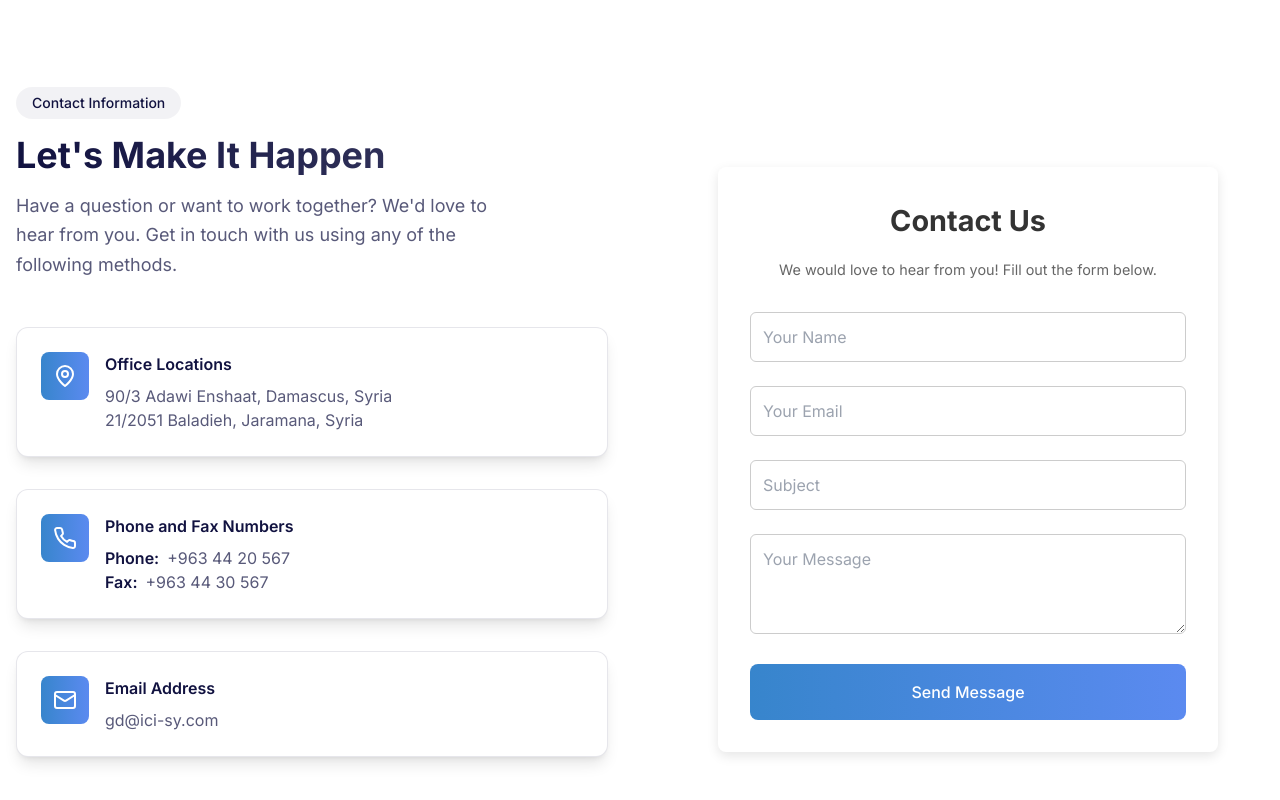
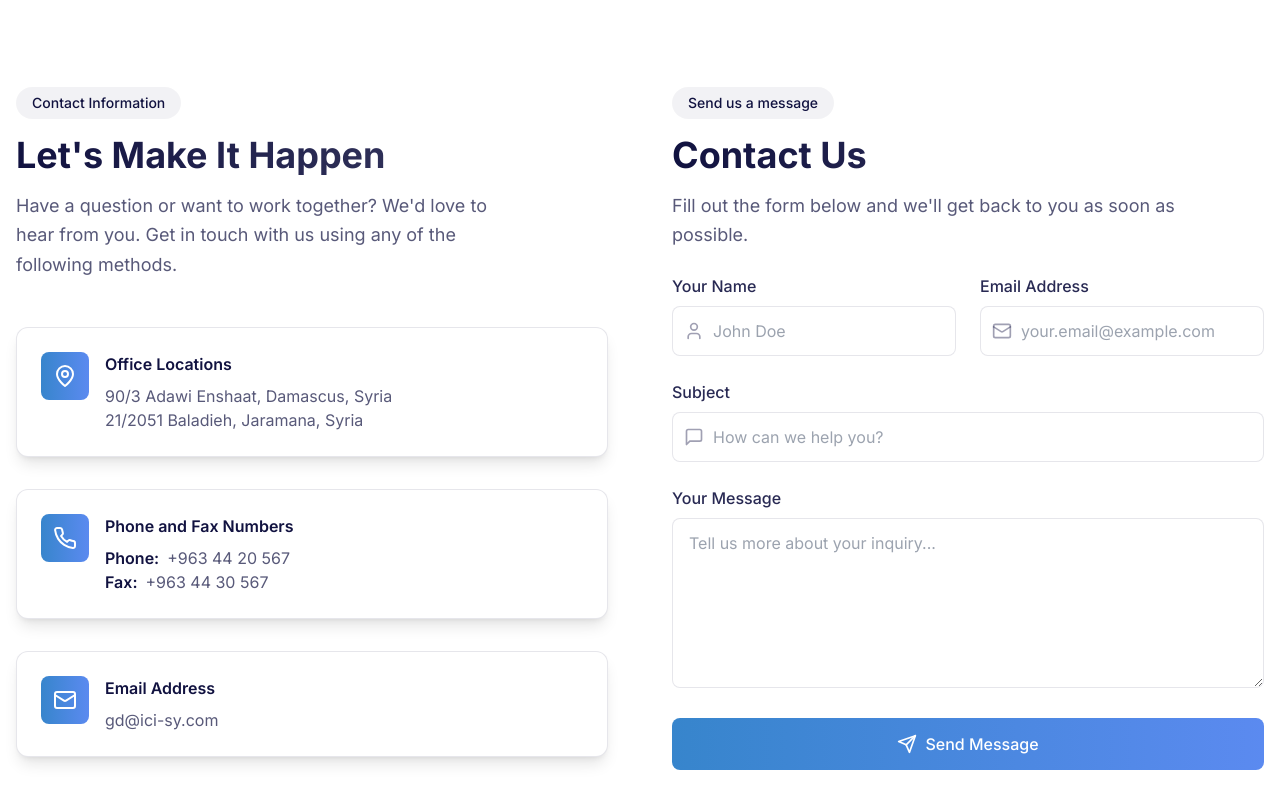
Before and after one commit to Benon-99/IC-and-I, a Next.js app: page /contact in a window 1280 px wide. Shown: the part 500-1300 px from the top of the page. Built offline with nearby package versions, Linux system fonts and the light colour scheme; no server answers.

Commit message:
contact us

```diff
--- a/components/contact/ContactForm.tsx
+++ b/components/contact/ContactForm.tsx
@@ -1,9 +1,12 @@
+"use client";
+
 import { yupResolver } from "@hookform/resolvers/yup";
 import axios from "axios";
-import React from "react";
+import React, { useState, useEffect } from "react";
 import { useForm } from "react-hook-form";
-import styled from "styled-components";
 import * as Yup from "yup";
+import { motion } from "framer-motion";
+import { Send, User, Mail, MessageSquare, AlertCircle, CheckCircle, Loader } from "lucide-react";
 
 // Define form data type
 interface FormData {
@@ -14,6 +17,71 @@ interface FormData {
 }
 
 const ContactForm: React.FC = () => {
+  // State to store the API base URL
+  const [apiBaseUrl, setApiBaseUrl] = useState('');
+
+  // Detect the current environment when the component mounts
+  useEffect(() => {
+    const isLocalhost =
+      window.location.hostname === 'localhost' ||
+      window.location.hostname === '127.0.0.1';
+
+    // Try different server ports in order - the first one that responds will be used
+    const tryServerPorts = async () => {
+      // Default port configurations to try
+      const serverPorts = ['3002', '3001', '3000'];
+
+      if (!isLocalhost) {
+        // In production, use relative URL
+        setApiBaseUrl('');
+        console.log('API Base URL set to: (relative URL for production)');
+        return;
+      }
+
+      // In local development, try each port
+      for (const port of serverPorts) {
+        try {
+          const testUrl = `http://localhost:${port}/api/health`;
+          console.log(`Testing server connection at: ${testUrl}`);
+
+          // Try to connect with a short timeout
+          const response = await fetch(testUrl, {
+            method: 'GET',
+            mode: 'cors',
+            signal: AbortSignal.timeout(2000) // 2 second timeout
+          });
+
+          if (response.ok) {
+            const baseUrl = `http://localhost:${port}`;
+            setApiBaseUrl(baseUrl);
+            console.log(`Server found! API Base URL set to: ${baseUrl}`);
+            return;
+          }
+        } catch (error) {
+          console.log(`Server not available at port ${port}`);
+        }
+      }
+
+      // If no server responds, use the default
+      const defaultPort = '3002';
+      const fallbackUrl = `http://localhost:${defaultPort}`;
+      setApiBaseUrl(fallbackUrl);
+      console.log(`No servers responded. Using default: ${fallbackUrl}`);
+    };
+
+    tryServerPorts();
+  }, []);
+
+  const [notification, setNotification] = useState<{
+    visible: boolean;
+    type: "success" | "error" | "loading";
+    message: string;
+  }>({
+    visible: false,
+    type: "success",
+    message: "",
+  });
+
   const validationSchema = Yup.object({
     name: Yup.string()
       .min(2, "Name must be at least 2 characters")
@@ -41,175 +109,272 @@ const ContactForm: React.FC = () => {
   // Form submission handler
   const onSubmit = async (data: FormData) => {
     try {
-      // Send data to backend
-      await axios.post("http://localhost:3001/api/send-email", data);
-      // alert("Email sent successfully!");
+      // Show loading state
+      setNotification({
+        visible: true,
+        type: "loading",
+        message: "Sending your message, please wait...",
+      });
+
+      // Log submission attempt
+      console.log(`Submitting form to: ${apiBaseUrl}/api/contact`);
+
+      // Send request with a longer timeout for email processing
+      const response = await axios({
+        method: 'post',
+        url: `${apiBaseUrl}/api/contact`,
+        data: data,
+        headers: {
+          'Content-Type': 'application/json',
+        },
+        timeout: 60000 // Increase timeout to 60 seconds for email processing
+      });
+
+      console.log('Form submission response:', response.data);
+
+      // Show success notification
+      setNotification({
+        visible: true,
+        type: "success",
+        message: response.data.message || "Message sent successfully!",
+      });
+
+      // Hide notification after 5 seconds
+      setTimeout(() => {
+        setNotification((prev) => ({ ...prev, visible: false }));
+      }, 5000);
+
+      // Reset form
       reset();
-    } catch (error) {
-      console.error("Error sending email:", error);
-      alert("Failed to send the email. Please try again.");
+
+    } catch (error: any) {
+      console.error("Form submission error:", {
+        message: error.message,
+        status: error.response?.status,
+        data: error.response?.data
+      });
+
+      // Show error notification
+      setNotification({
+        visible: true,
+        type: "error",
+        message: error.response?.data?.message || "Failed to send message. Please try again.",
+      });
+
+      // Hide notification after 5 seconds
+      setTimeout(() => {
+        setNotification((prev) => ({ ...prev, visible: false }));
+      }, 5000);
+    }
+  };
+
+  // Animation variants
+  const containerVariants = {
+    hidden: { opacity: 0 },
+    visible: {
+      opacity: 1,
+      transition: {
+        staggerChildren: 0.1
+      }
+    }
+  };
+
+  const itemVariants = {
+    hidden: { opacity: 0, y: 20 },
+    visible: {
+      opacity: 1,
+      y: 0,
+      transition: { duration: 0.5 }
     }
   };
 
   return (
-    <Container>
-      <FormWrapper onSubmit={handleSubmit(onSubmit)}>
-        <Title>Contact Us</Title>
-        <Description>
-          We would love to hear from you! Fill out the form below.
-        </Description>
+    <motion.div
+      variants={containerVariants}
+      initial="hidden"
+      animate="visible"
+      className="space-y-6"
+    >
+      <motion.div variants={itemVariants} className="space-y-4">
+        <span className="px-4 py-1.5 rounded-full text-sm font-medium bg-[#111240]/5 text-[#111240] backdrop-blur-sm inline-block">
+          Send us a message
+        </span>
+        <h2 className="text-4xl font-bold bg-gradient-to-r from-[#111240] via-[#111240]/90 to-[#111240]/80 bg-clip-text text-transparent">
+          Contact Us
+        </h2>
+        <p className="text-[#111240]/70 text-lg leading-relaxed max-w-lg">
+          Fill out the form below and we'll get back to you as soon as possible.
+        </p>
+      </motion.div>
 
-        <InputWrapper>
-          <Input
+      {notification.visible && (
+        <motion.div
+          initial={{ opacity: 0, y: -10 }}
+          animate={{ opacity: 1, y: 0 }}
+          exit={{ opacity: 0, y: -10 }}
+          className={`p-4 rounded-lg flex items-center space-x-3 ${
+            notification.type === "success"
+              ? "bg-gradient-to-r from-green-500/10 to-green-600/10 text-green-600 border border-green-500/20"
+              : notification.type === "error"
+              ? "bg-gradient-to-r from-red-500/10 to-red-600/10 text-red-600 border border-red-500/20"
+              : "bg-gradient-to-r from-[#3785CC]/10 to-[#5B8AF0]/10 text-[#111240] border border-[#3785CC]/20"
+          }`}
+        >
+          {notification.type === "loading" && (
+            <Loader className="w-5 h-5 animate-spin" />
+          )}
+          {notification.type === "success" && (
+            <CheckCircle className="w-5 h-5" />
+          )}
+          {notification.type === "error" && (
+            <AlertCircle className="w-5 h-5" />
+          )}
+          <span className="font-medium">{notification.message}</span>
+        </motion.div>
+      )}
+
+      <motion.form
+        variants={containerVariants}
+        onSubmit={handleSubmit(onSubmit)}
+        className="space-y-6"
+      >
+        <div className="grid grid-cols-1 md:grid-cols-2 gap-6">
+          <motion.div variants={itemVariants} className="space-y-2">
+            <label htmlFor="name" className="text-[#111240]/90 font-medium block">
+              Your Name
+            </label>
+            <div className="relative">
+              <div className="absolute left-3 top-1/2 -translate-y-1/2 text-[#111240]/40">
+                <User className="w-5 h-5" />
+              </div>
+              <input
+                id="name"
                 type="text"
-            placeholder="Your Name"
                 {...register("name")}
-            isError={!!errors.name}
+                placeholder="John Doe"
+                className={`w-full py-3 pl-10 pr-4 rounded-lg bg-white border ${
+                  errors.name
+                    ? "border-red-300 focus:border-red-500 focus:ring focus:ring-red-200"
+                    : "border-[#111240]/10 focus:border-[#3785CC] focus:ring focus:ring-[#3785CC]/20"
+                } outline-none transition-all duration-200`}
               />
-          {errors.name && <Error>{errors.name.message}</Error>}
-        </InputWrapper>
+            </div>
+            {errors.name && (
+              <p className="text-red-500 text-sm mt-1 flex items-center">
+                <AlertCircle className="w-4 h-4 mr-1" />
+                {errors.name.message}
+              </p>
+            )}
+          </motion.div>
 
-        <InputWrapper>
-          <Input
+          <motion.div variants={itemVariants} className="space-y-2">
+            <label htmlFor="email" className="text-[#111240]/90 font-medium block">
+              Email Address
+            </label>
+            <div className="relative">
+              <div className="absolute left-3 top-1/2 -translate-y-1/2 text-[#111240]/40">
+                <Mail className="w-5 h-5" />
+              </div>
+              <input
+                id="email"
                 type="email"
-            placeholder="Your Email"
                 {...register("email")}
-            isError={!!errors.email}
+                placeholder="your.email@example.com"
+                className={`w-full py-3 pl-10 pr-4 rounded-lg bg-white border ${
+                  errors.email
+                    ? "border-red-300 focus:border-red-500 focus:ring focus:ring-red-200"
+                    : "border-[#111240]/10 focus:border-[#3785CC] focus:ring focus:ring-[#3785CC]/20"
+                } outline-none transition-all duration-200`}
               />
-          {errors.email && <Error>{errors.email.message}</Error>}
-        </InputWrapper>
+            </div>
+            {errors.email && (
+              <p className="text-red-500 text-sm mt-1 flex items-center">
+                <AlertCircle className="w-4 h-4 mr-1" />
+                {errors.email.message}
+              </p>
+            )}
+          </motion.div>
+        </div>
 
-        <InputWrapper>
-          <Input
+        <motion.div variants={itemVariants} className="space-y-2">
+          <label htmlFor="subject" className="text-[#111240]/90 font-medium block">
+            Subject
+          </label>
+          <div className="relative">
+            <div className="absolute left-3 top-1/2 -translate-y-1/2 text-[#111240]/40">
+              <MessageSquare className="w-5 h-5" />
+            </div>
+            <input
+              id="subject"
               type="text"
-            placeholder="Subject"
               {...register("subject")}
-            isError={!!errors.subject}
+              placeholder="How can we help you?"
+              className={`w-full py-3 pl-10 pr-4 rounded-lg bg-white border ${
+                errors.subject
+                  ? "border-red-300 focus:border-red-500 focus:ring focus:ring-red-200"
+                  : "border-[#111240]/10 focus:border-[#3785CC] focus:ring focus:ring-[#3785CC]/20"
+              } outline-none transition-all duration-200`}
             />
-          {errors.subject && <Error>{errors.subject.message}</Error>}
-        </InputWrapper>
+          </div>
+          {errors.subject && (
+            <p className="text-red-500 text-sm mt-1 flex items-center">
+              <AlertCircle className="w-4 h-4 mr-1" />
+              {errors.subject.message}
+            </p>
+          )}
+        </motion.div>
 
-        <InputWrapper>
-          <Textarea
-            placeholder="Your Message"
+        <motion.div variants={itemVariants} className="space-y-2">
+          <label htmlFor="message" className="text-[#111240]/90 font-medium block">
+            Your Message
+          </label>
+          <textarea
+            id="message"
             {...register("message")}
-            isError={!!errors.message}
+            rows={6}
+            placeholder="Tell us more about your inquiry..."
+            className={`w-full py-3 px-4 rounded-lg bg-white border ${
+              errors.message
+                ? "border-red-300 focus:border-red-500 focus:ring focus:ring-red-200"
+                : "border-[#111240]/10 focus:border-[#3785CC] focus:ring focus:ring-[#3785CC]/20"
+            } outline-none transition-all duration-200`}
           />
-          {errors.message && <Error>{errors.message.message}</Error>}
-        </InputWrapper>
+          {errors.message && (
+            <p className="text-red-500 text-sm mt-1 flex items-center">
+              <AlertCircle className="w-4 h-4 mr-1" />
+              {errors.message.message}
+            </p>
+          )}
+        </motion.div>
 
-        <Button type="submit" disabled={isSubmitting}>
-          {isSubmitting ? "Sending..." : "Send Message"}
-        </Button>
-      </FormWrapper>
-    </Container>
+        <motion.div variants={itemVariants}>
+          <motion.button
+            type="submit"
+            disabled={isSubmitting}
+            whileHover={{ scale: 1.02 }}
+            whileTap={{ scale: 0.98 }}
+            className={`w-full py-3.5 px-6 rounded-lg font-medium text-white flex items-center justify-center space-x-2 transition-all duration-300 ${
+              isSubmitting
+                ? "bg-[#111240]/70 cursor-not-allowed"
+                : "bg-gradient-to-r from-[#3785CC] to-[#5B8AF0] hover:shadow-lg hover:shadow-[#3785CC]/20"
+            }`}
+          >
+            {isSubmitting ? (
+              <>
+                <Loader className="w-5 h-5 animate-spin" />
+                <span>Sending...</span>
+              </>
+            ) : (
+              <>
+                <Send className="w-5 h-5" />
+                <span>Send Message</span>
+              </>
+            )}
+          </motion.button>
+        </motion.div>
+      </motion.form>
+    </motion.div>
   );
 };
 
 export default ContactForm;
-
-// Styled-components for design (same as before)
-const Container = styled.div`
-  display: flex;
-  justify-content: center;
-  align-items: center;
-  min-height: 50vh;
-  background-color: transparent;
-  padding: 2rem;
-  margin-bottom: 60px;
-`;
-
-const FormWrapper = styled.form`
-  background: #ffffff;
-  max-width: 500px;
-  width: 100%;
-  padding: 2rem;
-  border-radius: 8px;
-  box-shadow: 0 4px 12px rgba(0, 0, 0, 0.1);
-`;
-
-const Title = styled.h2`
-  font-size: 1.8rem;
-  font-weight: 700;
-  margin-bottom: 1rem;
-  color: #333333;
-  text-align: center;
-`;
-
-const Description = styled.p`
-  font-size: 0.9rem;
-  margin-bottom: 2rem;
-  color: #666666;
-  text-align: center;
-`;
-
-const InputWrapper = styled.div`
-  margin-bottom: 1.5rem;
-`;
-
-const Input = styled.input<{ isError?: boolean }>`
-  width: 100%;
-  padding: 0.75rem;
-  border: 1px solid ${({ isError }) => (isError ? "#ff4d4f" : "#cccccc")};
-  border-radius: 6px;
-  font-size: 1rem;
-  outline: none;
-  background: ${({ isError }) => (isError ? "#ffeef0" : "#ffffff")};
-
-  &:focus {
-    border-color: ${({ isError }) => (isError ? "#ff4d4f" : "#9c3aaf")};
-  }
-`;
-
-const Textarea = styled.textarea<{ isError?: boolean }>`
-  width: 100%;
-  padding: 0.75rem;
-  border: 1px solid ${({ isError }) => (isError ? "#ff4d4f" : "#cccccc")};
-  border-radius: 6px;
-  font-size: 1rem;
-  outline: none;
-  min-height: 100px;
-  background: ${({ isError }) => (isError ? "#ffeef0" : "#ffffff")};
-
-  &:focus {
-    border-color: ${({ isError }) => (isError ? "#ff4d4f" : "#9c3aaf")};
-  }
-`;
-
-const Error = styled.div`
-  color: #ff4d4f;
-  font-size: 0.875rem;
-  margin-top: 0.25rem;
-`;
-
-const Button = styled.button`
-  width: 100%; /* Full width */
-  padding: 1rem 2rem; /* Padding similar to */
-  font-size: 1rem; /* Font size */
-  font-weight: 500; /* Font medium */
-  color: #ffffff; /* Text color */
-  background: linear-gradient(
-    to right,
-    #3785cc,
-    #5b8af0
-  ); /* Gradient background */
-  border: none; /* No border */
-  border-radius: 0.5rem; /* Rounded corners similar to  */
-  display: inline-flex; /* Inline flex for proper alignment */
-  align-items: center; /* Center items vertically */
-  justify-content: center; /* Center items horizontally */
-  gap: 0.5rem; /* Spacing between items similar to  */
-  cursor: pointer; /* Pointer cursor on hover */
-  box-shadow: 0 0 0 transparent; /* Initial shadow */
-  transition: all 0.3s ease; /* Smooth transition */
-
-  &:hover {
-    box-shadow: 0 4px 10px rgba(55, 133, 204, 0.2); /* Shadow on hover */
-  }
-
-  &:disabled {
-    background: #cccccc; /* Disabled background color */
-    cursor: not-allowed; /* Disabled cursor */
-    box-shadow: none; /* Remove hover shadow when disabled */
-  }
-`;
```
Lines whose indentation alone changed are shown as unchanged.
